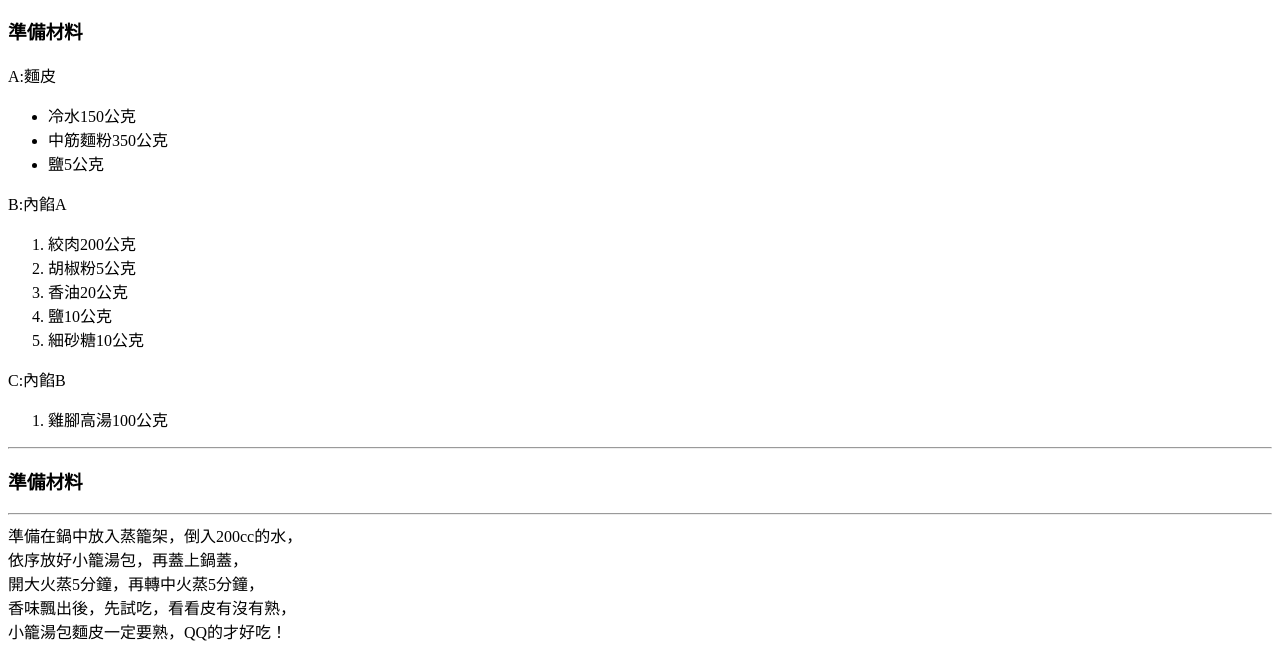
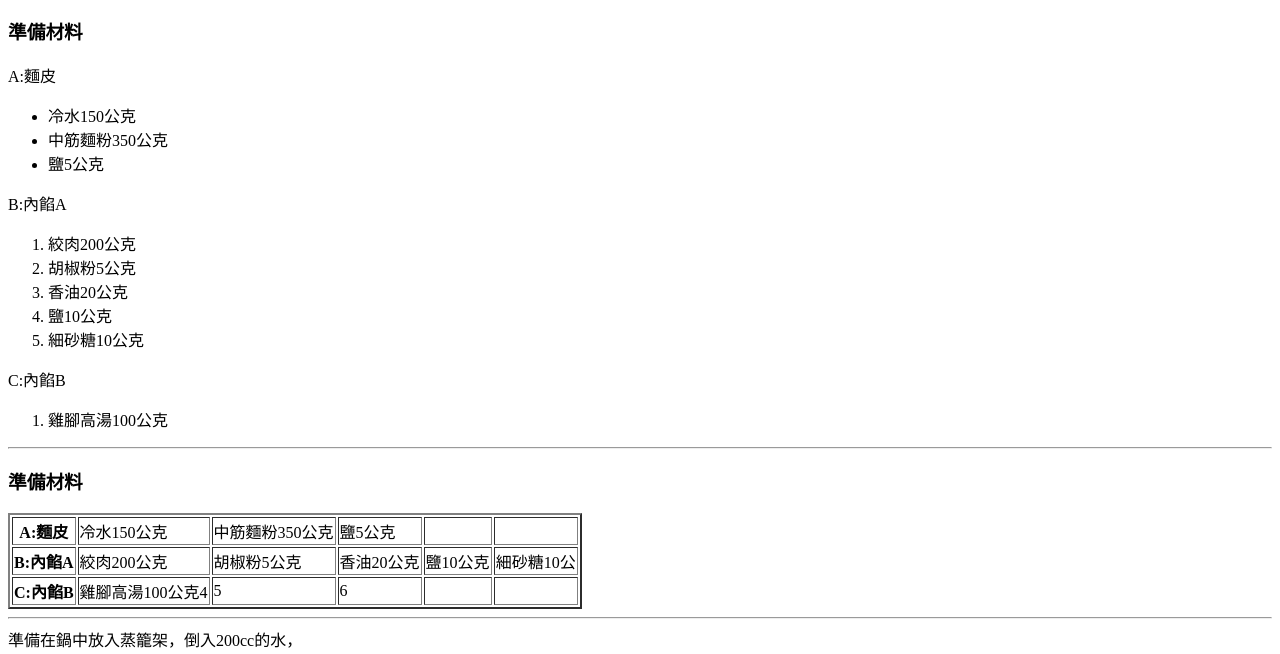
Before and after one commit to chinte8688/20231201-2, a plain HTML site: page index.html in a window 1280 px wide. Shown: the part 127-781 px from the top of the page. Drawn offline with Linux system fonts and the light colour scheme.

Commit message:
Add files via upload

```diff
--- a/index.html
+++ b/index.html
@@ -33,6 +33,33 @@ C:內餡B
 <hr>
 
 <h3>準備材料</h3>
+
+<table border="2px">
+  <tr>
+    <th>A:麵皮</th>
+    <td>冷水150公克</td>
+    <td>中筋麵粉350公克</td>
+    <td>鹽5公克</td>
+    <td></td>
+    <td></td>
+  </tr>
+  <tr>
+    <th>B:內餡A</th>
+    <td>絞肉200公克</td>
+    <td>胡椒粉5公克</td>
+    <td>香油20公克</td>
+    <td>鹽10公克</td>
+    <td>細砂糖10公</td>
+  </tr>
+  <tr>
+    <th>C:內餡B</th>
+    <td>雞腳高湯100公克4</td>
+    <td>5</td>
+    <td>6</td>
+    <td></td>
+    <td></td>
+  </tr>
+</table>
 
 <hr>
 
```
